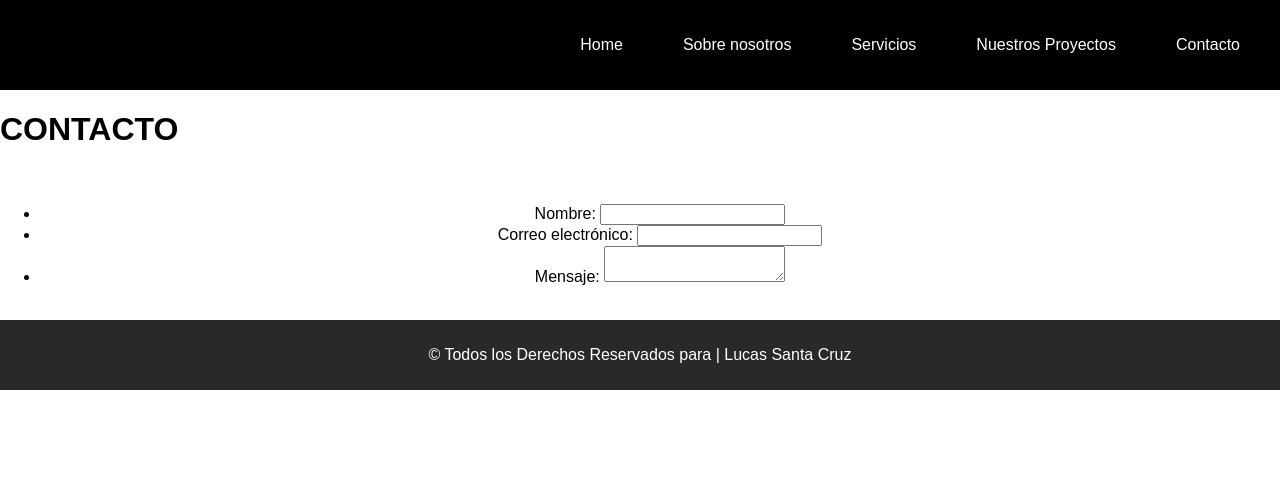
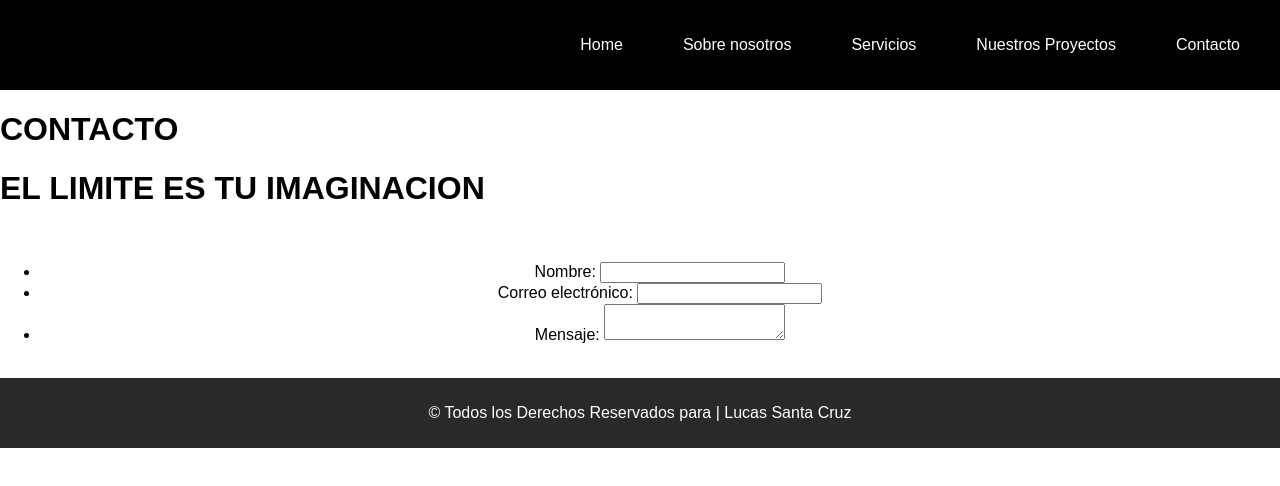
Before and after one commit to lukassc22/coder-lukassc, a plain HTML site: page contacto.html in a window 1280 px wide. Drawn offline with Linux system fonts and the light colour scheme.

Commit message:
segundo commit modificando contacto

```diff
--- a/contacto.html
+++ b/contacto.html
@@ -23,6 +23,7 @@
     </nav>
 
       <h1 class="heading2">CONTACTO</h1>
+      <h1 class="heading2">EL LIMITE ES TU IMAGINACION</h1>
 <br>
       <center>
       <form action="/Desarrollo web" method="post">
```
